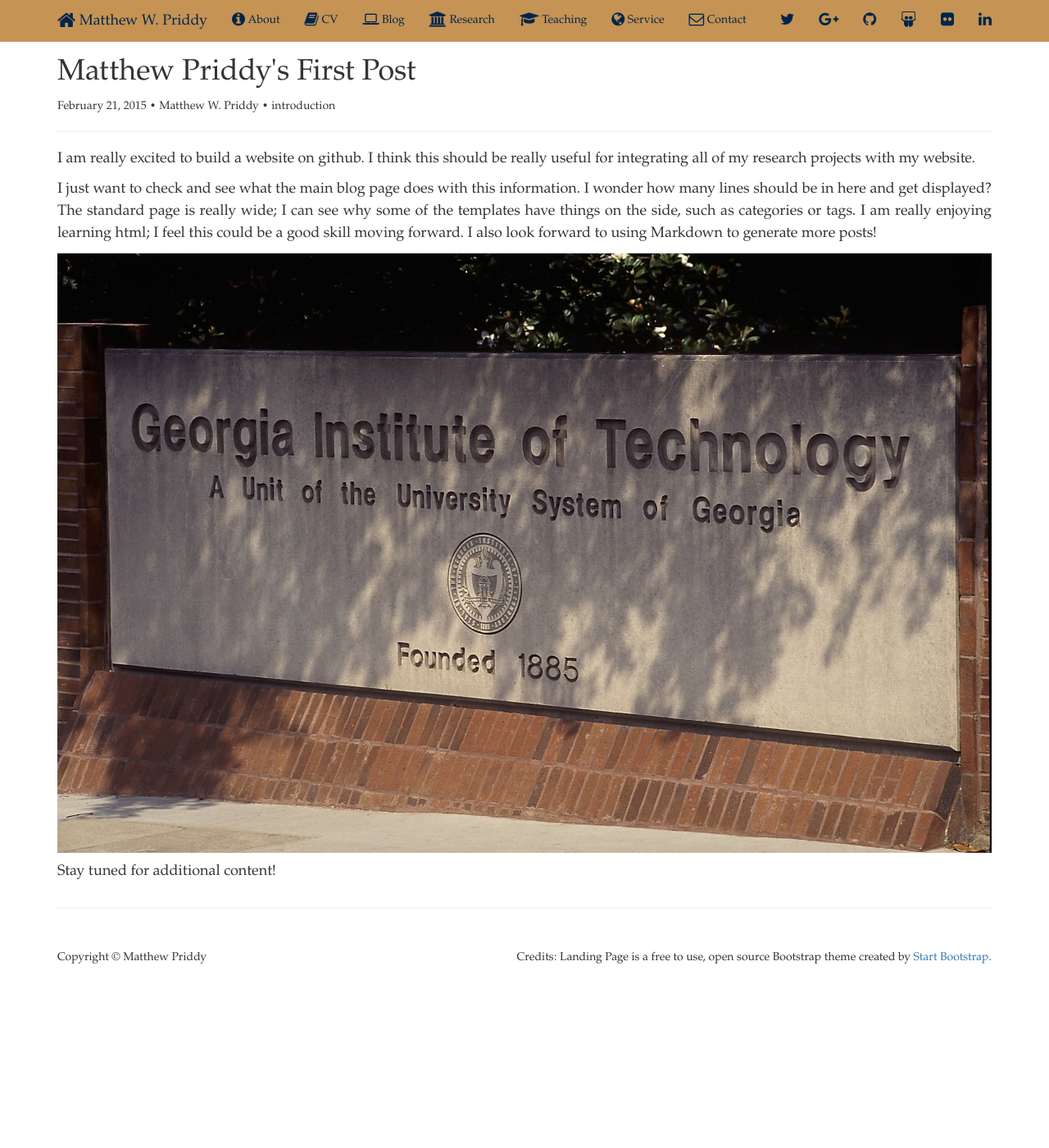
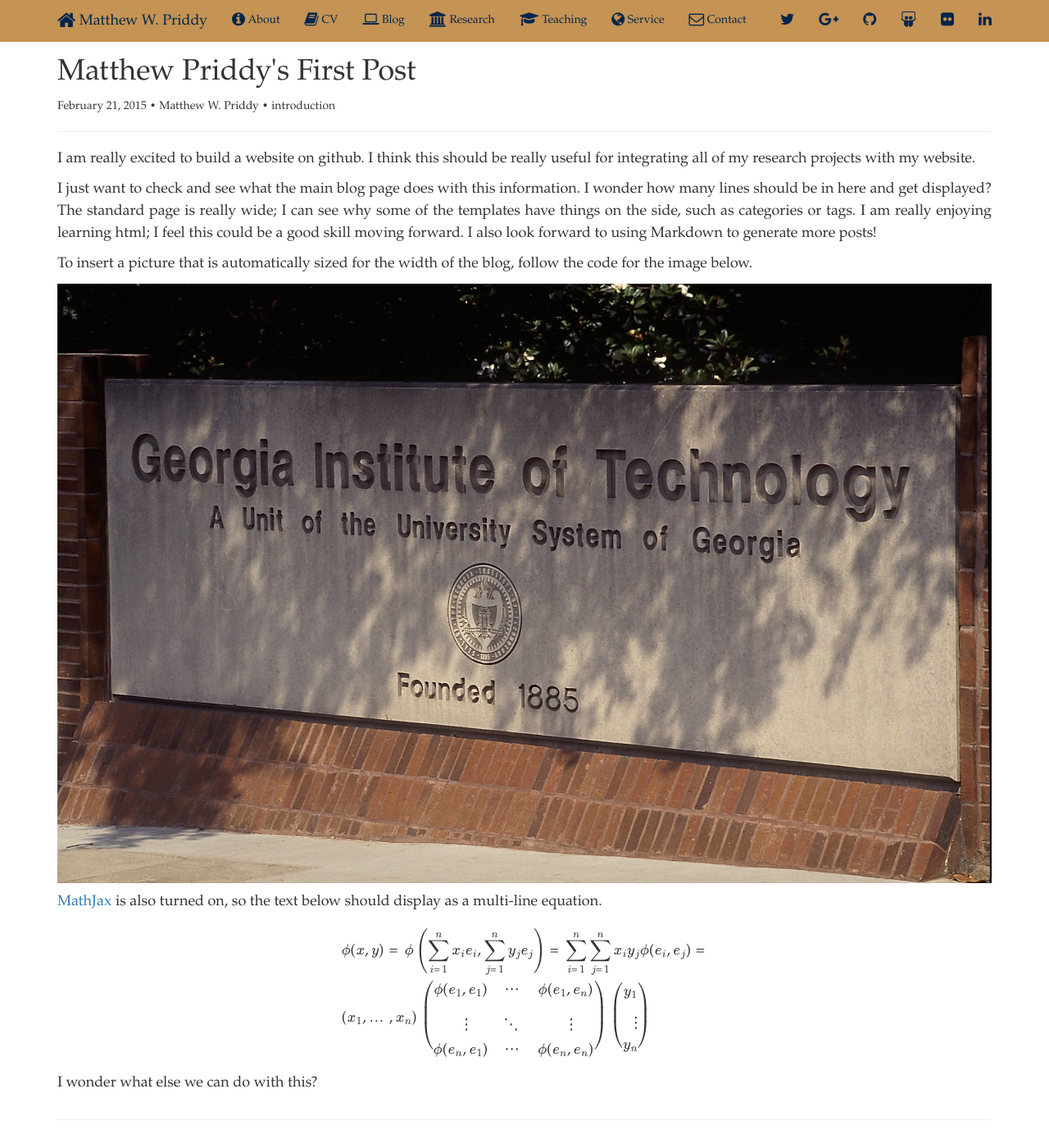
Before and after one commit to mwpriddy/mwpriddy.github.io, a Jekyll site: the page built from _posts/2015-02-21-MWP-first-post.md, in a window 1280 px wide and 1400 px high. Shown: the whole window at 82% size. Built offline with Jekyll 4.4.1, drawn with Linux system fonts in a browser that asks for light colours; nearby versions of some CDN libraries; formulas are drawn with MathJax 3.

Commit message:
Update 2015-02-21-MWP-first-post.md

```diff
--- a/_posts/2015-02-21-MWP-first-post.md
+++ b/_posts/2015-02-21-MWP-first-post.md
@@ -11,6 +11,27 @@
 
 I just want to check and see what the main blog page does with this information.  I wonder how many lines should be in here and get displayed?  The standard page is really wide; I can see why some of the templates have things on the side, such as categories or tags.  I am really enjoying learning html; I feel this could be a good skill moving forward.  I also look forward to using Markdown to generate more posts!
 
+To insert a picture that is automatically sized for the width of the blog, follow the code for the image below.
+
 <img src="/images/95218-15.jpg" class="img-responsive" alt="Georgia Institute of Technology Sign">
 
-Stay tuned for additional content!
+[MathJax](http://www.mathjax.org) is also turned on, so the text below should display as a multi-line equation.
+
+$$
+\begin{align*}
+  & \phi(x,y) = \phi \left(\sum_{i=1}^n x_ie_i, \sum_{j=1}^n y_je_j \right)
+  = \sum_{i=1}^n \sum_{j=1}^n x_i y_j \phi(e_i, e_j) = \\
+  & (x_1, \ldots, x_n) \left( \begin{array}{ccc}
+      \phi(e_1, e_1) & \cdots & \phi(e_1, e_n) \\
+      \vdots & \ddots & \vdots \\
+      \phi(e_n, e_1) & \cdots & \phi(e_n, e_n)
+    \end{array} \right)
+  \left( \begin{array}{c}
+      y_1 \\
+      \vdots \\
+      y_n
+    \end{array} \right)
+\end{align*}
+$$
+
+I wonder what else we can do with this?
```
